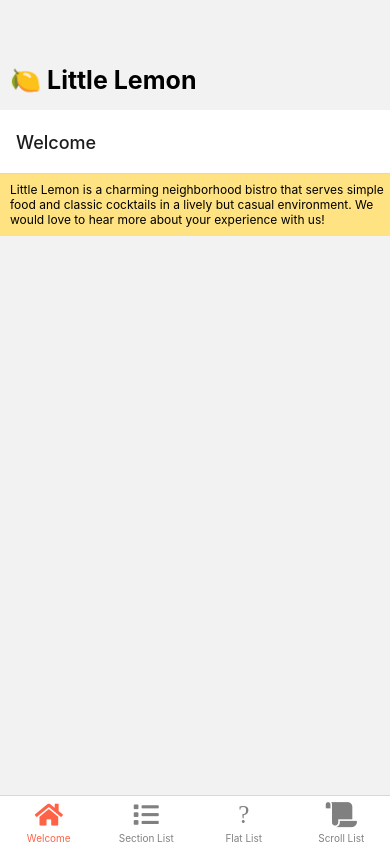
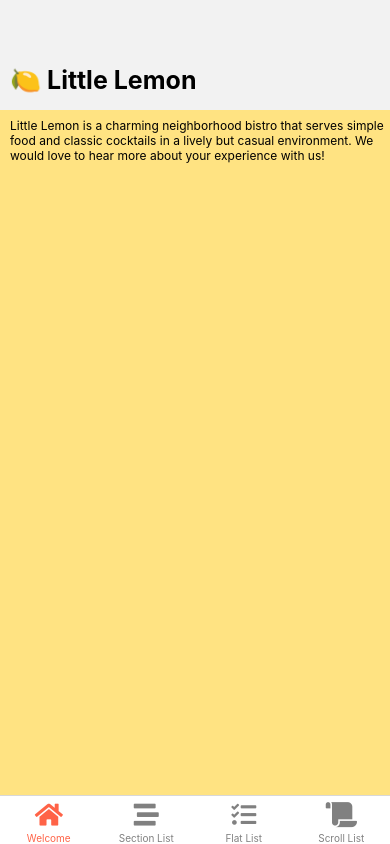
Before and after one commit to vladimirkratinov/LittleLemonApp-ReactNative, a React Native app: screen /Welcome in a window 390 px wide. Built offline with nearby package versions, Linux system fonts and the light colour scheme.

Commit message:
customize tabbar

```diff
--- a/App.js
+++ b/App.js
@@ -1,13 +1,18 @@
 import React from "react";
 import { StyleSheet, View } from "react-native";
-import { createBottomTabNavigator } from "@react-navigation/bottom-tabs";
-import { NavigationContainer } from "@react-navigation/native";
+// Components:
 import LittleLemonHeader from "./components/LittleLemonHeader";
 import WelcomeScreen from "./components/WelcomeScreen";
 import SectionListMenu from "./components/SectionListMenu";
 import FLatListMenu from "./components/FlatListMenu";
 import ScrollListMenu from "./components/ScrollListMenu";
+// Tab Icons:
 import { FontAwesome5, Ionicons, MaterialCommunityIcons } from '@expo/vector-icons';
+// Navigation:
+import { createBottomTabNavigator } from "@react-navigation/bottom-tabs";
+import { NavigationContainer } from "@react-navigation/native";
+// Tab Animation:
+import { createStackNavigator } from "react-navigation-stack";
 
 const Tab = createBottomTabNavigator();
 
@@ -24,9 +29,9 @@ export default function App() {
               if (route.name === 'Welcome') {
                 iconName = 'home';
               } else if (route.name === 'Section List') {
-                iconName = 'list';
+                iconName = 'stream';
               } else if (route.name === 'Flat List') {
-                iconName = 'grid';
+                iconName = 'tasks';
               } else if (route.name === 'Scroll List') {
                 iconName = 'scroll';
               }
@@ -40,10 +45,10 @@ export default function App() {
             inactiveTintColor: 'gray',
           }}
         >
-          <Tab.Screen name="Welcome" component={WelcomeScreen} />
-          <Tab.Screen name="Section List" component={SectionListMenu} />
-          <Tab.Screen name="Flat List" component={FLatListMenu} />
-          <Tab.Screen name="Scroll List" component={ScrollListMenu} />
+          <Tab.Screen name="Welcome" component={WelcomeScreen} options={{ headerShown: false }} />
+          <Tab.Screen name="Section List" component={SectionListMenu} options={{ headerShown: false }}/>
+          <Tab.Screen name="Flat List" component={FLatListMenu} options={{ headerShown: false }}/>
+          <Tab.Screen name="Scroll List" component={ScrollListMenu} options={{ headerShown: false }}/>
         </Tab.Navigator>
       </View>
     </NavigationContainer>
--- a/components/WelcomeScreen.js
+++ b/components/WelcomeScreen.js
@@ -15,7 +15,7 @@ export default function WelcomeScreen() {
 
 const styles = StyleSheet.create({
   container: {
-    flex: 0.10,
+    flex: 1,
     backgroundColor: "#FFE382",
   },
   text: {
--- a/package.json
+++ b/package.json
@@ -15,7 +15,8 @@
     "expo": "~49.0.15",
     "expo-status-bar": "~1.6.0",
     "react": "18.2.0",
-    "react-native": "0.72.6"
+    "react-native": "0.72.6",
+    "react-navigation-stack": "^2.10.4"
   },
   "devDependencies": {
     "@babel/core": "^7.20.0"
```
Also changed, not shown: 1 other file (tests, documents, lock files or other folders).
